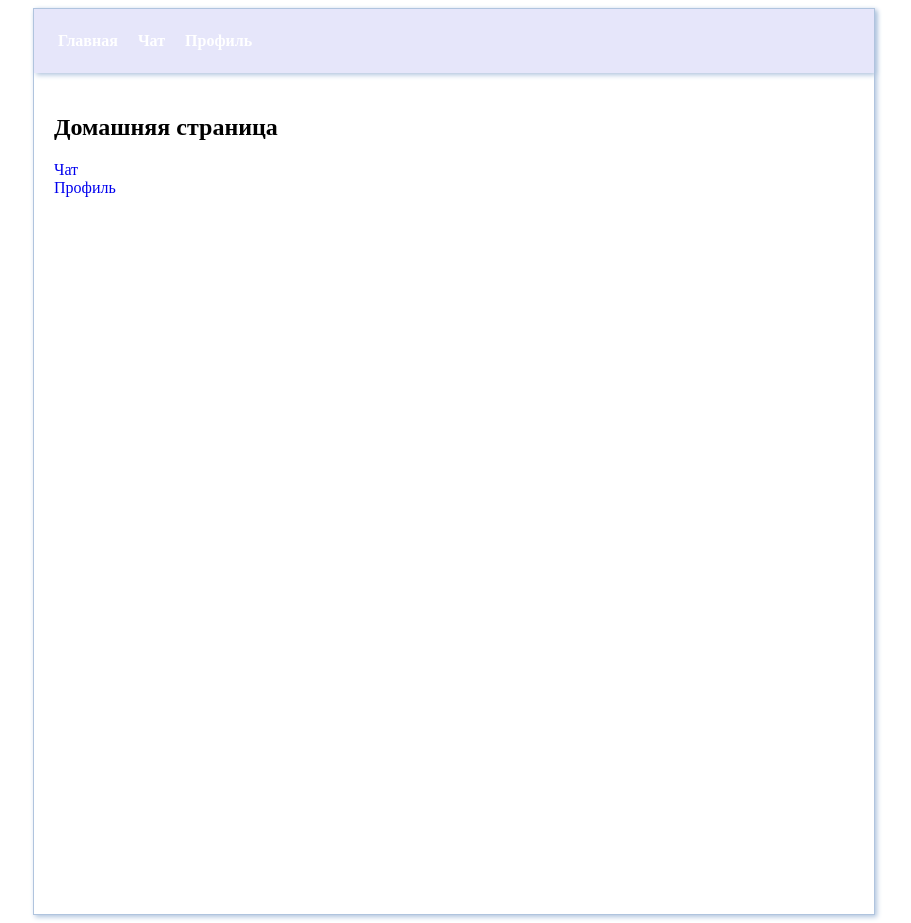
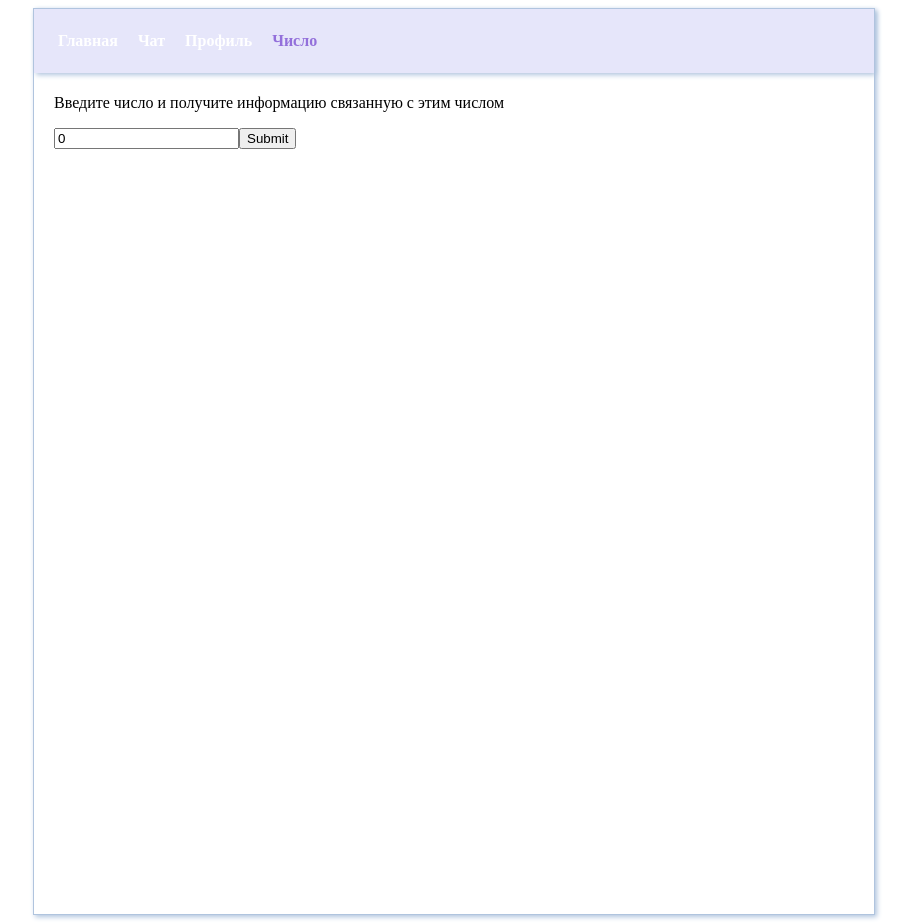
Before and after one commit to mysunlight86/social-network, a React (Create React App) app: page /number in a window 1280 px wide. Shown: the whole page, without its empty margins (186-1097 px from the left). Built offline with nearby package versions, Linux system fonts and the light colour scheme.

Commit message:
feat: добавить страницу, которая будет отображать данные, полученные через API

```diff
--- a/src/components/App.js
+++ b/src/components/App.js
@@ -4,6 +4,7 @@ import Chat from './Chat/Chat';
 import Home from './Home';
 import Menu from './Menu';
 import Profile from './Profile/Profile';
+import Number from './Number/Number';
 
 const useStyles = makeStyles(() => ({
   app: {
@@ -35,6 +36,10 @@ const App = () => {
             <Profile />
           </Route>
 
+          <Route path="/number">
+            <Number />
+          </Route>
+
           <Route path="/">
             <Home />
           </Route>
--- a/src/components/Menu.js
+++ b/src/components/Menu.js
@@ -30,6 +30,7 @@ const Menu = () => {
                 <NavLink exact to="/" className={classes.link} activeClassName={classes.activeLink}>Главная</NavLink>
                 <NavLink to="/chat" className={classes.link} activeClassName={classes.activeLink}>Чат</NavLink>
                 <NavLink to="/profile" className={classes.link} activeClassName={classes.activeLink}>Профиль</NavLink>
+                <NavLink to="/number" className={classes.link} activeClassName={classes.activeLink}>Число</NavLink>
             </Toolbar>
         </AppBar>
     );
--- /dev/null
+++ b/src/components/Number/Number.js
@@ -0,0 +1,44 @@
+import React, { useState } from 'react';
+// import { makeStyles } from "@material-ui/core/styles";
+
+// const useStyles = makeStyles((theme) => ({
+//     number: {
+//         fontWeight: 'bold',
+//         fontSize: '32px',
+//     },
+// }));
+
+const numberFact = '';
+
+const Number = () => {
+    // const classes = useStyles();
+    const [number, setNumber] = useState(0);
+
+    const handleSubmit = (e) => {
+        e.preventDefault();
+        console.log(e.target.value);
+        console.log(number);
+    };
+
+    const onEditValue = (e) => {
+        setNumber(e.target.value);
+    };
+
+    // console.log(number);
+
+    return (
+        <div>
+            <div>Введите число и получите информацию связанную с этим числом</div>
+            <blockquote>
+                {/* <span className={classes.number}>{number}</span> */}
+                {numberFact}
+            </blockquote>
+            <form onSubmit={handleSubmit}>
+                <input type="text" value={number} onInput={onEditValue}></input>
+                <input type="submit"></input>
+            </form>
+        </div>
+    );
+};
+
+export default Number;
```
Lines whose indentation alone changed are shown as unchanged.
